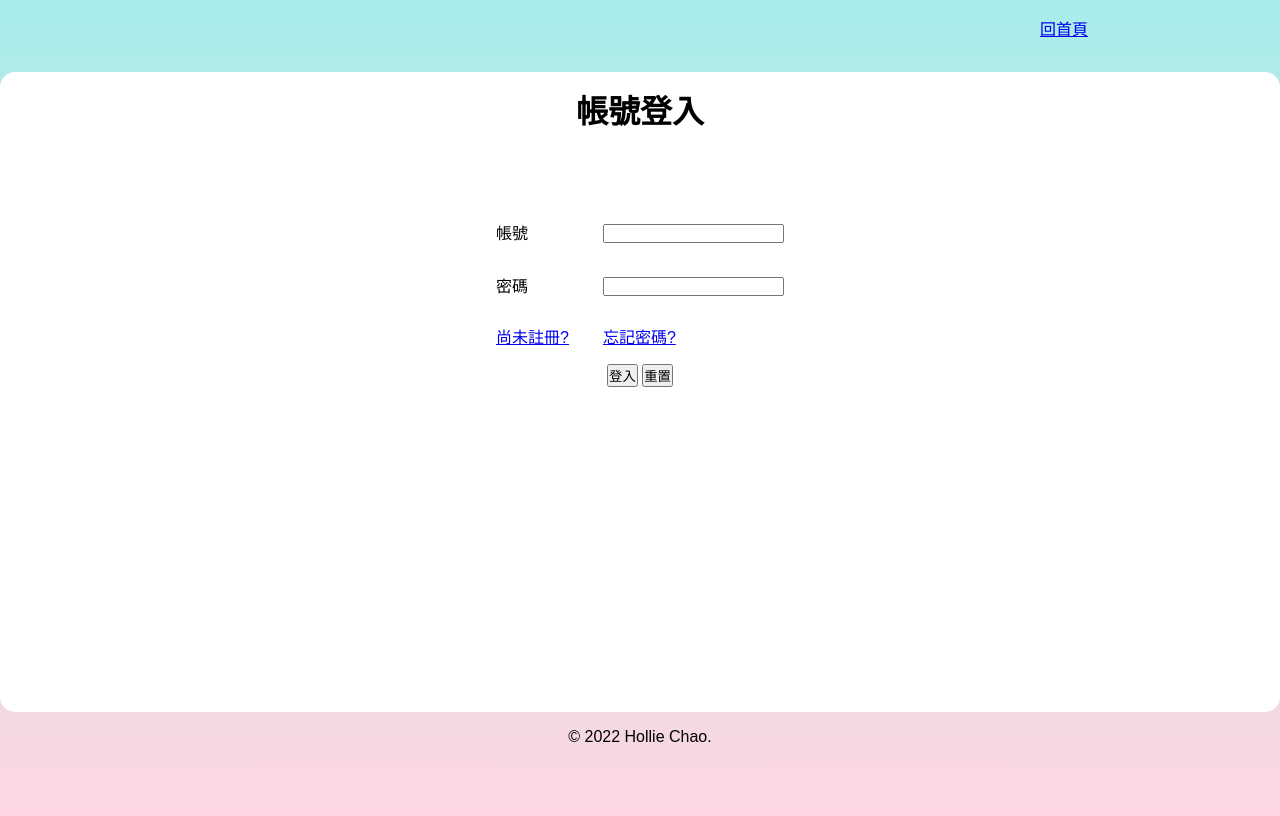
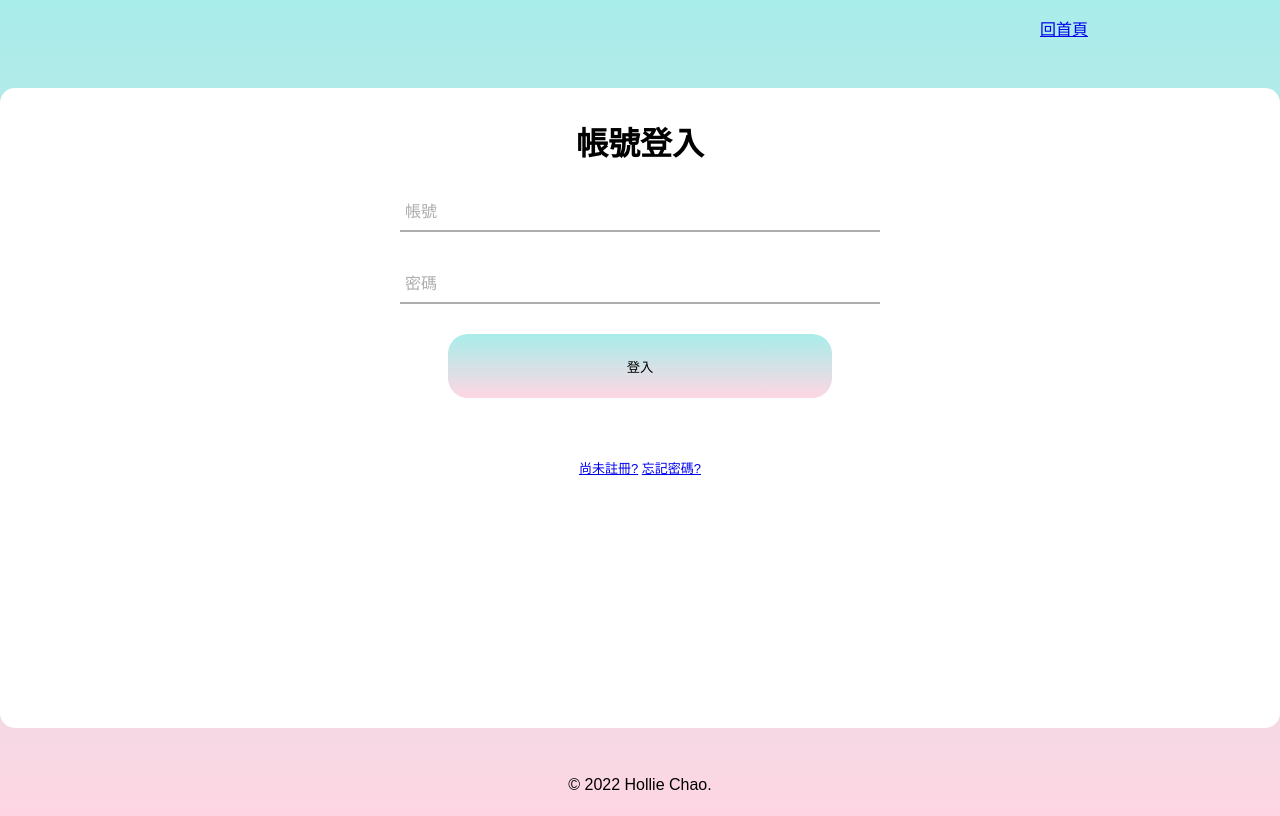
Before and after one commit to HongLing1013/HomeWork-Vote, a PHP site: page /login.php in a window 1280 px wide. Run offline with PHP 8.4, Linux system fonts and the light colour scheme.

Commit message:
login介面美化

```diff
--- /dev/null
+++ b/css/login.css
@@ -0,0 +1,125 @@
+*{
+  margin: 0;
+  padding: 0;
+  box-sizing: border-box;
+  font-family: Arial, Helvetica, sans-serif;
+}
+
+body{
+  height: 100vh;
+  background-image: linear-gradient(to top, #fed6e3 0%, #a8edea 100%);
+}
+
+nav{
+  height: 1rem;
+  display: flex;
+  justify-content: space-between;
+  width: 8rem;
+  margin-left: 65rem;
+  margin-top: 1rem;
+}
+
+.container{
+  width: 160vh;
+  height: 80vh;
+  background: white;
+  margin: 0 auto;
+  margin-top: 1vh;
+  border-radius: 15px;
+  overflow: hidden;
+  padding: 5vh 50vh;
+  position: absolute;
+  left: 50%;
+  top: 50%;
+  transform: translate(-50%,-50%);
+}
+
+h1{
+  text-align: center;
+  line-height: 2rem;
+}
+
+h2{
+  margin-top: 2vh;
+}
+
+footer{
+  text-align: center;
+  margin-top: 93vh;
+}
+
+.login-form h1{
+  text-align: center;
+  margin-bottom: 60px;
+}
+
+.txtb{
+  border-bottom: 2px solid #adadad;
+  position: relative;
+  margin: 30px 0;
+}
+
+.txtb input{
+  font-size: 15px;
+  color: #ddd;
+  border: none;
+  width: 1000%;
+  outline: none;
+  background: none;
+  padding: 0 5px;
+  height: 40px;
+}
+
+.txtb span::before{
+  content: attr(data-placeholder);
+  position: absolute;
+  top: 50%;
+  left: 5px;
+  color: #adadad;
+  transform: translateY(-50%);
+  z-index: -1;
+  transition: .5s;
+}
+
+.txtb span::after{
+  content: '';
+  position: absolute;
+  left: 0;
+  bottom: 0;
+  width: 0%;
+  height: 2px;
+  background-image: linear-gradient(to top, #fd749f 0%, #3fefe6 100%);
+  transition: .5s;
+}
+
+.focus + span::before{
+  top: -5px;
+}
+
+.focus + span::after{
+  width: 100%;
+}
+
+.logbtn{
+  margin: 0 auto;
+  display: block;
+  width: 80%;
+  height: 8vh;
+  border: none;
+  background-image: linear-gradient(to top, #fed6e3 0%, #a8edea 100%,#fed6e3 0%,#a8edea 100%,#fed6e3 0% );
+  background-size: 200%;
+  outline: none;
+  cursor: pointer;
+  transition: .5s;
+  border-radius: 20px;
+}
+
+.logbtn:hover{
+  background-position: right;
+}
+
+.bottom-text{
+  margin-top: 60px;
+  text-align: center;
+  font-size: 13px;
+}
--- a/login.php
+++ b/login.php
@@ -6,6 +6,8 @@
   <meta name="viewport" content="width=device-width, initial-scale=1.0">
   <title>會員登入</title>
   <link rel="stylesheet" href="./css/index.css">
+  <link rel="stylesheet" href="./css/login.css">
+  <script src="https://cdnjs.cloudflare.com/ajax/libs/jquery/3.6.0/jquery.min.js"></script>
 </head>
 <body>
   <!-- 上方選單 -->
@@ -14,38 +16,55 @@
   </nav>
   <!-- 主要內容 -->
 <div class="container">
-  <h1>帳號登入</h1>
-  <br>
-  <br>
-  <br>
+
+
+<form action="chklogin.php" method="post">
+
+<h1>帳號登入</h1>
   <?php
   if(isset($_GET['error'])){
     echo"<h2>{$_GET['error']}</h2>";//如果錯誤的話顯示帳密錯誤訊息
   }
   ?>
-  <form action="chklogin.php" method="post">
 
-  <table>
-    <tr>
-      <td>帳號</td>
-      <td><input type="text" name="acc" id=""></td>
-    </tr>
-    <tr>
-      <td>密碼</td>
-      <td><input type="password" name="pw" id=""></td>
-    </tr>
-    <tr>
-      <td><a href="register.php">尚未註冊?</a></td>
-      <td><a href="forgot.php">忘記密碼?</a></td>
-    </tr>
-  </table>
-  <div class="btns">
-    <input type="submit" value="登入">
-    <input type="reset" value="重置">
-  </div>
+  <div class="txtb">
+      <input type="text">
+      <span data-placeholder="帳號"></span>
+    </div>
+
+    <div class="txtb">
+      <input type="password">
+      <span data-placeholder="密碼"></span>
+    </div>
+
+    <div>
+      <input type="submit" class="logbtn" value="登入">
+    </div>
+
+    <div class="bottom-text">
+      <a href="register.php">尚未註冊?</a>
+      <a href="forgot.php">忘記密碼?</a>
+    </div>
+
   </form>
 </div>
 <!-- 頁尾 -->
 <?php include "./layout/footer.php";?>
+
+<script type="text/javascript">
+    $(".txtb input").on("focus",function(){
+      $(this).addClass("focus");
+    });
+
+    $(".txtb input").on("blur",function(){
+      if($(this).val() == "")
+      $(this).removeClass("focus");
+    });
+
+
+  </script>
+
 </body>
+
+
 </html>
```
